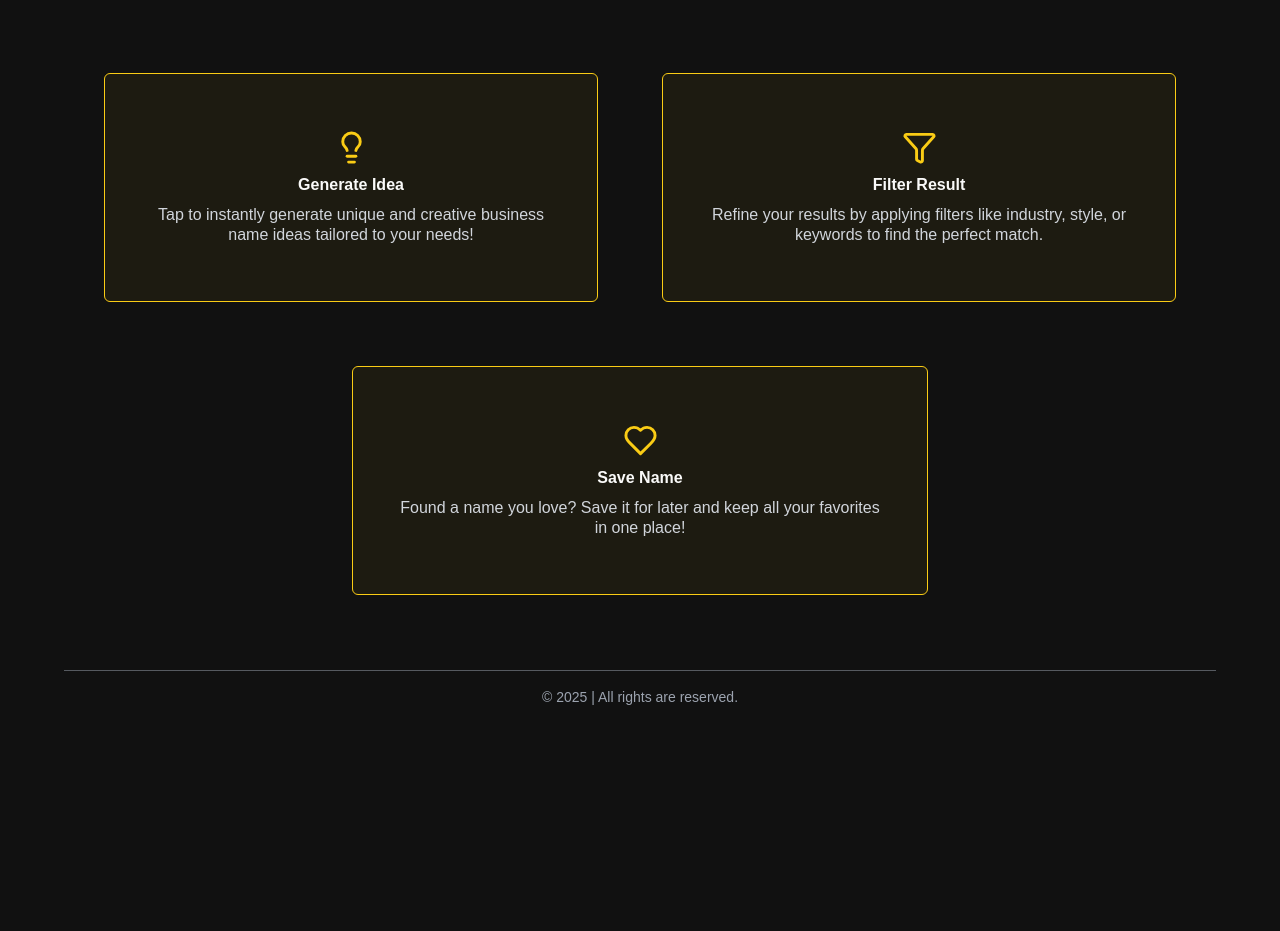
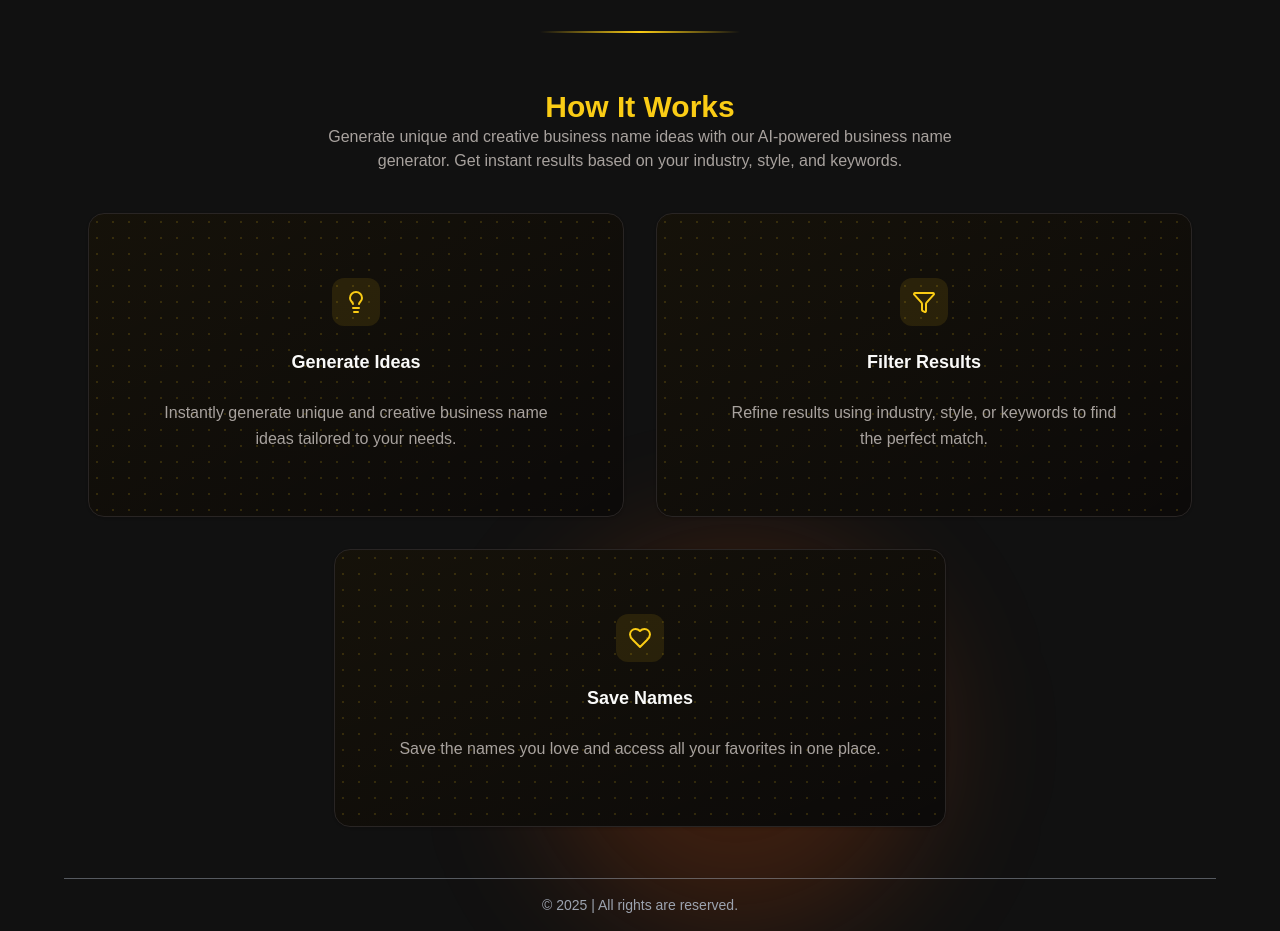
Before and after one commit to Vishesh-21/Business_Name_Generator, a Next.js app: page / in a window 1280 px wide. Shown: the part 720-1651 px from the top of the page. Before the commit the page ends 1443 px from the top, so only its background shows below. Built offline with nearby package versions, Linux system fonts and the light colour scheme; a web font is replaced by a local one.

Commit message:
Enhance UI components with improved styling and layout adjustments; update BottomBar and HeroSection for better user experience

```diff
--- a/app/business-name/page.jsx
+++ b/app/business-name/page.jsx
@@ -100,7 +100,7 @@ const BusinessName = () => {
   };
 
   return (
-    <div className=" text-white mb-8">
+    <div className=" text-white mb-8 bg-black/10">
       <div className="flex md:flex-row flex-col justify-center md:items-start items-center gap-10 py-10 border-gray-300/60">
         <div className="md:w-[25%] w-full">
           <Sidebar setRefresh={setRefresh} refresh={refresh} />
--- a/app/globals.css
+++ b/app/globals.css
@@ -5,7 +5,6 @@
 body {
   background-color: #111;
 }
-
 
 @layer base {
   :root {
@@ -73,7 +72,7 @@ body {
   }
 }
 
-#namesSection::-webkit-scrollbar{
+#namesSection::-webkit-scrollbar {
   display: none;
 }
 
@@ -158,41 +157,10 @@ body {
   animation-delay: 0.6s;
 }
 
-/* ============================ */
-@keyframes statusAvailable {
-  0% {
-    transform: scale(0.8);
-    opacity: 0;
-  }
-  50% {
-    transform: scale(1.1);
-    opacity: 0.8;
-  }
-  100% {
-    transform: scale(1);
-    opacity: 1;
+/* =============================== */
+@layer utilities {
+  .bg-dot-primary {
+    background-image: radial-gradient(hsl(var(--primary)) 1px, transparent 1px);
+    background-size: 16px 16px;
   }
 }
-
-@keyframes statusUnavailable {
-  0% {
-    transform: scale(0.8);
-    opacity: 0;
-  }
-  50% {
-    transform: scale(1.1);
-    opacity: 0.8;
-  }
-  100% {
-    transform: scale(1);
-    opacity: 1;
-  }
-}
-
-.animate-statusAvailable {
-  animation: statusAvailable 0.6s ease-out;
-}
-
-.animate-statusUnavailable {
-  animation: statusUnavailable 0.6s ease-out;
-}
--- a/app/layout.jsx
+++ b/app/layout.jsx
@@ -25,10 +25,19 @@ export default function RootLayout({ children }) {
       >
         <BusinessNameContext>
           <NavBar />
-          <main className="min-h-screen relative pb-12">
-            <Toaster  />
-            {children}
-            <Footer />
+          <main className="min-h-screen relative">
+            {/* glow effect  */}
+            <div className="pointer-events-none absolute inset-0 -z-10 overflow-hidden">
+              <div className="absolute top-0 left-1/4 w-96 h-96 bg-pink-600/20 rounded-full blur-3xl" />
+
+              <div className="absolute bottom-0 right-1/4 w-96 h-96 bg-orange-600/20 rounded-full blur-3xl" />
+            </div>
+
+            <div className="relative z-100 min-h-screen pb-12">
+              <Toaster />
+              {children}
+              <Footer />
+            </div>
           </main>
         </BusinessNameContext>
       </body>
--- a/app/saved-names/page.jsx
+++ b/app/saved-names/page.jsx
@@ -28,8 +28,8 @@ export default function Page() {
   };
 
   return (
-    <div className="max-w-2xl mx-auto mt-10 px-4">
-      <Card className="shadow-sm bg-transparent">
+    <div className="max-w-2xl mx-auto my-10  px-4">
+      <Card className="shadow-sm bg-black/50">
         <CardHeader>
           <CardTitle className="text-xl flex justify-between items-center font-semibold">
             <h1>Saved Names</h1>
--- a/components/BottomBar.jsx
+++ b/components/BottomBar.jsx
@@ -1,68 +1,83 @@
+"use client";
+
 import React from "react";
 import { Filter, Heart, Lightbulb } from "lucide-react";
+import { Card, CardContent, CardHeader } from "@/components/ui/card";
 import { cn } from "@/lib/utils";
 
 const data = [
   {
-    title: "Generate Idea",
+    title: "Generate Ideas",
     description:
-      "Tap to instantly generate unique and creative business name ideas tailored to your needs!",
-    icon: <Lightbulb className="text-primary" size={35} />,
+      "Instantly generate unique and creative business name ideas tailored to your needs.",
+    icon: Lightbulb,
   },
   {
-    title: "Filter Result",
+    title: "Filter Results",
     description:
-      "Refine your results by applying filters like industry, style, or keywords to find the perfect match.",
-    icon: <Filter className="text-primary" size={35} />,
+      "Refine results using industry, style, or keywords to find the perfect match.",
+    icon: Filter,
   },
   {
-    title: "Save Name",
+    title: "Save Names",
     description:
-      "Found a name you love? Save it for later and keep all your favorites in one place!",
-    icon: <Heart className="text-primary" size={35} />,
+      "Save the names you love and access all your favorites in one place.",
+    icon: Heart,
   },
 ];
 
 export const BottomBar = () => {
   return (
-    <div className="mb-10 p-10 space-y-16">
-      <div className="flex items-center gap-16">
-        {/* cards  */}
-        <Card
-          title={data[0].title}
-          description={data[0].description}
-          icon={data[0].icon}
-        />
+    <section className="w-full py-14 space-y-10">
+      <div className="text-center">
+        <h1 className="text-3xl text-primary font-semibold">How It Works</h1>
+        <p className="text-muted-foreground max-w-2xl mx-auto">
+          Generate unique and creative business name ideas with our AI-powered
+          business name generator. Get instant results based on your industry,
+          style, and keywords.
+        </p>
+      </div>
+      <div className="mx-auto max-w-6xl px-6">
+        <div className="grid gap-8 md:grid-cols-2">
+          <FeatureCard {...data[0]} />
+          <FeatureCard {...data[1]} />
+        </div>
 
-        <Card
-          title={data[1].title}
-          description={data[1].description}
-          icon={data[1].icon}
-        />
+        <div className="mt-8 flex justify-center">
+          <FeatureCard {...data[2]} className="max-w-2xl" />
+        </div>
       </div>
-      <Card
-        title={data[2].title}
-        description={data[2].description}
-        icon={data[2].icon}
-        className="max-w-xl mx-auto"
-      />
-    </div>
+    </section>
   );
 };
 
-function Card({ title, description, icon, className }) {
+function FeatureCard({ title, description, icon: Icon, className }) {
   return (
-    <div
+    <Card
       className={cn(
-        "flex flex-col gap-2 md:items-center px-10 py-14 rounded-md border-[1px]  bg-primary/5 border-primary transition-all duration-300 hover:shadow-lg showdow-primary",
+        "group relative overflow-hidden rounded-2xl border transition-all duration-300 hover:-translate-y-1 hover:shadow-sm hover:shadow-primary/40",
         className
       )}
     >
-      {icon}
-      <h1 className="font-semibold text-medium">{title}</h1>
-      <p className="md:text-center text-left text-base/5 text-gray-300">
-        {description}
-      </p>
-    </div>
+      {/* Dotted background layer */}
+      <div className="absolute inset-0 bg-gradient-to-br from-primary/5 to-transparent opacity-[0.8]" />
+      <div className="absolute inset-0 bg-dot-primary opacity-[0.15]" />
+
+      {/* Content */}
+      <div className="relative z-10 p-10">
+        <CardHeader className="flex items-center gap-4">
+          <div className="flex h-12 w-12 items-center justify-center rounded-xl bg-primary/10 text-primary transition-colors group-hover:bg-primary group-hover:text-primary-foreground">
+            <Icon size={24} />
+          </div>
+          <h3 className="text-lg font-semibold">{title}</h3>
+        </CardHeader>
+
+        <CardContent>
+          <p className="text-center leading-relaxed text-muted-foreground">
+            {description}
+          </p>
+        </CardContent>
+      </div>
+    </Card>
   );
 }
--- a/components/HeroSection.jsx
+++ b/components/HeroSection.jsx
@@ -3,6 +3,7 @@
 import React, { useState } from "react";
 import { Button } from "./ui/button";
 import { QueryDialoge } from "./QueryDialoge";
+import { MoveRightIcon } from "lucide-react";
 
 const HeroSection = () => {
   const [open, setOpen] = useState(false);
@@ -12,9 +13,9 @@ const HeroSection = () => {
   };
 
   return (
-    <div className="w-full text-white justify-center flex flex-col items-center gap-10 h-[85vh] ">
+    <div className="w-full text-white justify-center flex flex-col items-center gap-10 h-[85vh] relative">
       <div className="relative space-y-3">
-        <span className="absolute text-primary -top-2 right-40 text-2xl ">
+        <span className="absolute text-primary top-0 right-40 text-2xl ">
           *
         </span>
         <h1 className="text-3xl sm:text-6xl font-semibold text-center bg-gradient-to-r from-primary via-red-400 to-purple-500 text-transparent bg-clip-text">
@@ -33,13 +34,13 @@ const HeroSection = () => {
       </div>
 
       <Button
-        className="rounded-full text-xl font-bold"
+        className="rounded-full text-xl px-14 font-bold"
         onClick={showQueryModel}
       >
         Get Started
       </Button>
 
-      <div className="w-[200px] h-[1px] rounded-full bg-gradient-to-r from-transparent via-primary to-transparent"></div>
+      <div className="w-[200px] h-[2px] rounded-full bg-gradient-to-r from-transparent via-primary to-transparent absolute bottom-0"></div>
 
       <QueryDialoge open={open} setOpen={setOpen} />
     </div>
```
